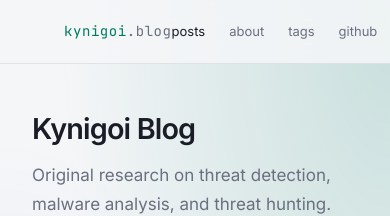
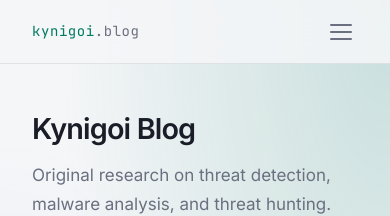
Before and after one commit to unresolvedhost/kynigoi-blog-theme, a Jekyll site: the page built from index.html, in a window 390 px wide. Shown: the top 216 px of the page. Built offline with Jekyll 4.4.1, drawn with Linux system fonts in a browser that asks for light colours; some web fonts are replaced; the list of posts is cut into pages by our own code.

Commit message:
FEAT: Collapsible nav bar and search functionality

```diff
--- a/_config.yml
+++ b/_config.yml
@@ -47,6 +47,11 @@ defaults:
     values:
       layout: post
       toc: true
+  - scope:
+      path: ""
+      type: pages
+    values:
+      layout: page
 
 collections:
   pages:
--- a/_includes/nav.html
+++ b/_includes/nav.html
@@ -1,10 +1,16 @@
 <nav class="site-nav">
   <a class="nav-logo" href="{{ '/' | relative_url }}">kynigoi<span>.blog</span></a>
-  <div class="nav-links">
+
+  <button class="nav-hamburger" id="nav-hamburger" aria-label="Toggle menu">
+    <span></span><span></span><span></span>
+  </button>
+
+  <div class="nav-links" id="nav-links">
     <a href="{{ '/' | relative_url }}" {% if page.url == '/' %}class="active"{% endif %}>posts</a>
     <a href="{{ '/about/' | relative_url }}" {% if page.url contains 'about' %}class="active"{% endif %}>about</a>
     <a href="{{ '/tags/' | relative_url }}" {% if page.url contains 'tags' %}class="active"{% endif %}>tags</a>
-    <a href="{{ site.social.github | prepend: 'https://github.com/' }}" target="_blank" rel="noopener">github</a>
+    <a href="{{ '/search/' | relative_url }}" {% if page.url contains 'search' %}class="active"{% endif %}>search</a>
+    <a href="https://github.com/{{ site.social.github }}" target="_blank" rel="noopener">github</a>
     <button class="theme-toggle" id="theme-toggle" aria-label="Toggle theme">
       <svg class="icon-sun" xmlns="http://www.w3.org/2000/svg" width="16" height="16" viewBox="0 0 24 24" fill="none" stroke="currentColor" stroke-width="2" stroke-linecap="round" stroke-linejoin="round">
         <circle cx="12" cy="12" r="4"/><path d="M12 2v2M12 20v2M4.93 4.93l1.41 1.41M17.66 17.66l1.41 1.41M2 12h2M20 12h2M6.34 17.66l-1.41 1.41M19.07 4.93l-1.41 1.41"/>
@@ -18,21 +24,37 @@
 
 <script>
   (function() {
-    var toggle  = document.getElementById('theme-toggle');
-    var saved   = localStorage.getItem('theme');
-    var prefersDark = window.matchMedia('(prefers-color-scheme: dark)').matches;
-    var isDark  = saved ? saved === 'dark' : prefersDark;
+    var toggle  = document.getElementById('theme-toggle')
+    var saved   = localStorage.getItem('theme')
+    var prefersDark = window.matchMedia('(prefers-color-scheme: dark)').matches
+    var isDark  = saved ? saved === 'dark' : prefersDark
 
     function applyTheme(dark) {
-      document.documentElement.setAttribute('data-theme', dark ? 'dark' : 'light');
-      localStorage.setItem('theme', dark ? 'dark' : 'light');
+      document.documentElement.setAttribute('data-theme', dark ? 'dark' : 'light')
+      localStorage.setItem('theme', dark ? 'dark' : 'light')
     }
 
-    applyTheme(isDark);
+    applyTheme(isDark)
 
     toggle.addEventListener('click', function() {
-      isDark = !isDark;
-      applyTheme(isDark);
-    });
-  })();
+      isDark = !isDark
+      applyTheme(isDark)
+    })
+
+    // Hamburger
+    var hamburger = document.getElementById('nav-hamburger')
+    var links     = document.getElementById('nav-links')
+    hamburger.addEventListener('click', function() {
+      links.classList.toggle('open')
+      hamburger.classList.toggle('open')
+    })
+
+    // Close on link click
+    links.querySelectorAll('a').forEach(function(a) {
+      a.addEventListener('click', function() {
+        links.classList.remove('open')
+        hamburger.classList.remove('open')
+      })
+    })
+  })()
 </script>
--- a/_sass/_nav.scss
+++ b/_sass/_nav.scss
@@ -1,4 +1,5 @@
 @use "variables" as *;
+
 nav.site-nav {
   position:        sticky;
   top:             0;
@@ -6,6 +7,13 @@ nav.site-nav {
   background:      rgba(13, 15, 20, 0.75);
   backdrop-filter: blur(16px);
   -webkit-backdrop-filter: blur(16px);
+  border-bottom:   1px solid var(--border);
+  padding:         0 $space-xl;
+  display:         flex;
+  align-items:     center;
+  justify-content: space-between;
+  height:          $nav-height;
+  flex-wrap:       wrap;
 
   [data-theme="light"] & {
     background: rgba(245, 246, 248, 0.85);
@@ -16,12 +24,12 @@ nav.site-nav {
       background: rgba(245, 246, 248, 0.85);
     }
   }
-  border-bottom:   1px solid var(--border);
-  padding:         0 $space-xl;
-  display:         flex;
-  align-items:     center;
-  justify-content: space-between;
-  height:          $nav-height;
+
+  @media (max-width: 700px) {
+    padding:   0 $space-md;
+    height:    auto;
+    min-height: $nav-height;
+  }
 
   .nav-logo {
     font-family:     $font-mono;
@@ -34,6 +42,33 @@ nav.site-nav {
     &:hover { text-decoration: none; }
   }
 
+  // ── Hamburger ───────────────────────────────────────────
+  .nav-hamburger {
+    display:        none;
+    flex-direction: column;
+    gap:            5px;
+    background:     none;
+    border:         none;
+    cursor:         pointer;
+    padding:        6px;
+
+    span {
+      display:          block;
+      width:            22px;
+      height:           2px;
+      background:       var(--muted);
+      border-radius:    2px;
+      transition:       transform 0.2s, opacity 0.2s;
+    }
+
+    &.open span:nth-child(1) { transform: translateY(7px) rotate(45deg); }
+    &.open span:nth-child(2) { opacity: 0; }
+    &.open span:nth-child(3) { transform: translateY(-7px) rotate(-45deg); }
+
+    @media (max-width: 700px) { display: flex; }
+  }
+
+  // ── Nav links ───────────────────────────────────────────
   .nav-links {
     display:     flex;
     align-items: center;
@@ -46,8 +81,28 @@ nav.site-nav {
 
       &:hover, &.active { color: var(--text); text-decoration: none; }
     }
+
+    @media (max-width: 700px) {
+      display:        none;
+      width:          100%;
+      flex-direction: column;
+      align-items:    flex-start;
+      gap:            0;
+      padding:        0.75rem 0 1rem;
+      border-top:     1px solid var(--border);
+
+      &.open { display: flex; }
+
+      a {
+        width:   100%;
+        padding: 0.6rem 0;
+        font-size: 14px;
+        border-bottom: 1px solid var(--border);
+      }
+    }
   }
 
+  // ── Theme toggle ────────────────────────────────────────
   .theme-toggle {
     background:    none;
     border:        1px solid var(--border);
--- a/_sass/_strip.scss
+++ b/_sass/_strip.scss
@@ -108,6 +108,46 @@
   margin-top: 0.35rem;
 }
 
+// ── Search page ───────────────────────────────────────────
+
+.search-page {
+  padding: $space-lg $space-xl $space-lg;
+}
+
+.search-bar {
+  display:       flex;
+  align-items:   center;
+  gap:           0.75rem;
+  background:    var(--bg2);
+  border:        1px solid var(--border);
+  border-radius: $radius-lg;
+  padding:       0.75rem 1.25rem;
+  margin-bottom: $space-lg;
+  backdrop-filter: blur(12px);
+  -webkit-backdrop-filter: blur(12px);
+
+  svg { color: var(--muted); flex-shrink: 0; }
+
+  input {
+    flex:       1;
+    background: none;
+    border:     none;
+    outline:    none;
+    color:      var(--text);
+    font-size:  15px;
+    font-family: $font-sans;
+
+    &::placeholder { color: var(--muted); }
+  }
+}
+
+.search-count {
+  font-family: $font-mono;
+  font-size:   11px;
+  color:       var(--muted);
+  white-space: nowrap;
+}
+
 // ── Category page ─────────────────────────────────────────
 
 .category-page {
```
Also changed, not shown: _layouts/search.html (added, +86 -0 lines), _pages/search.md (added, +5 -0 lines).
